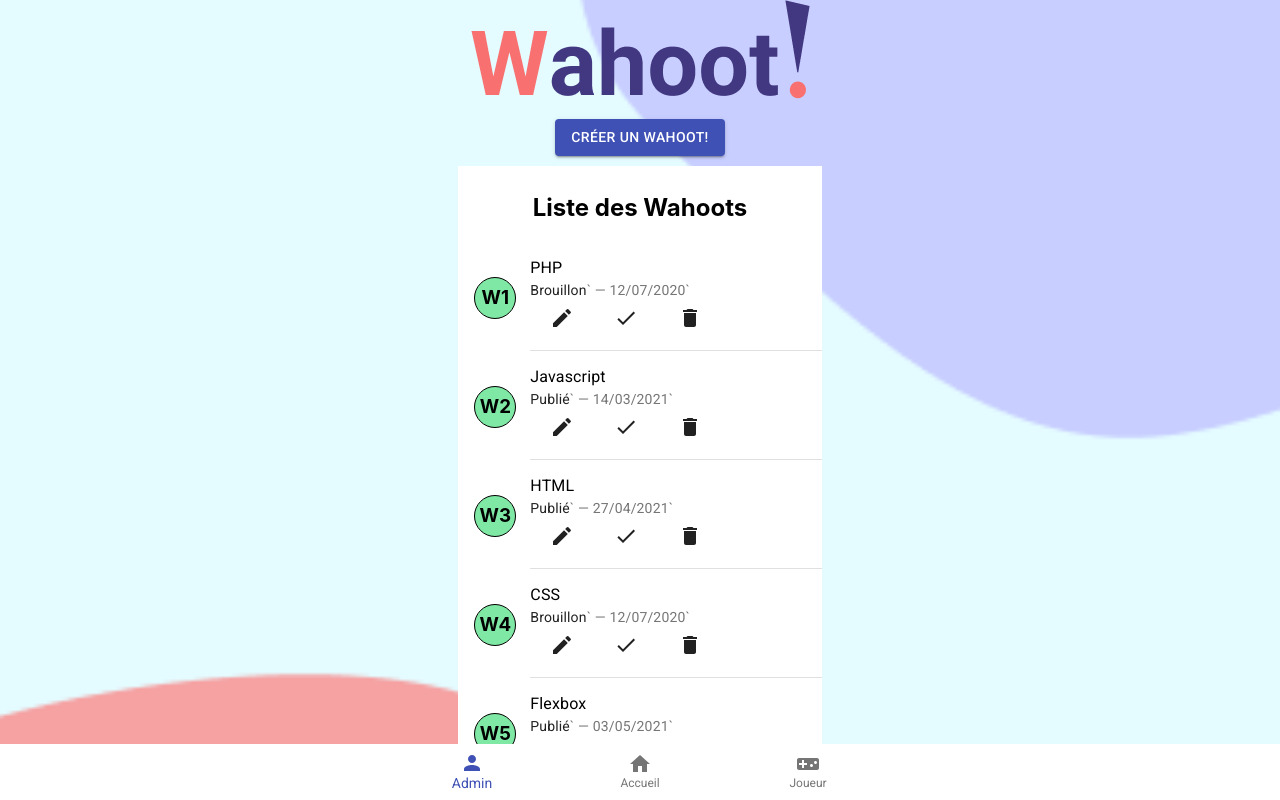
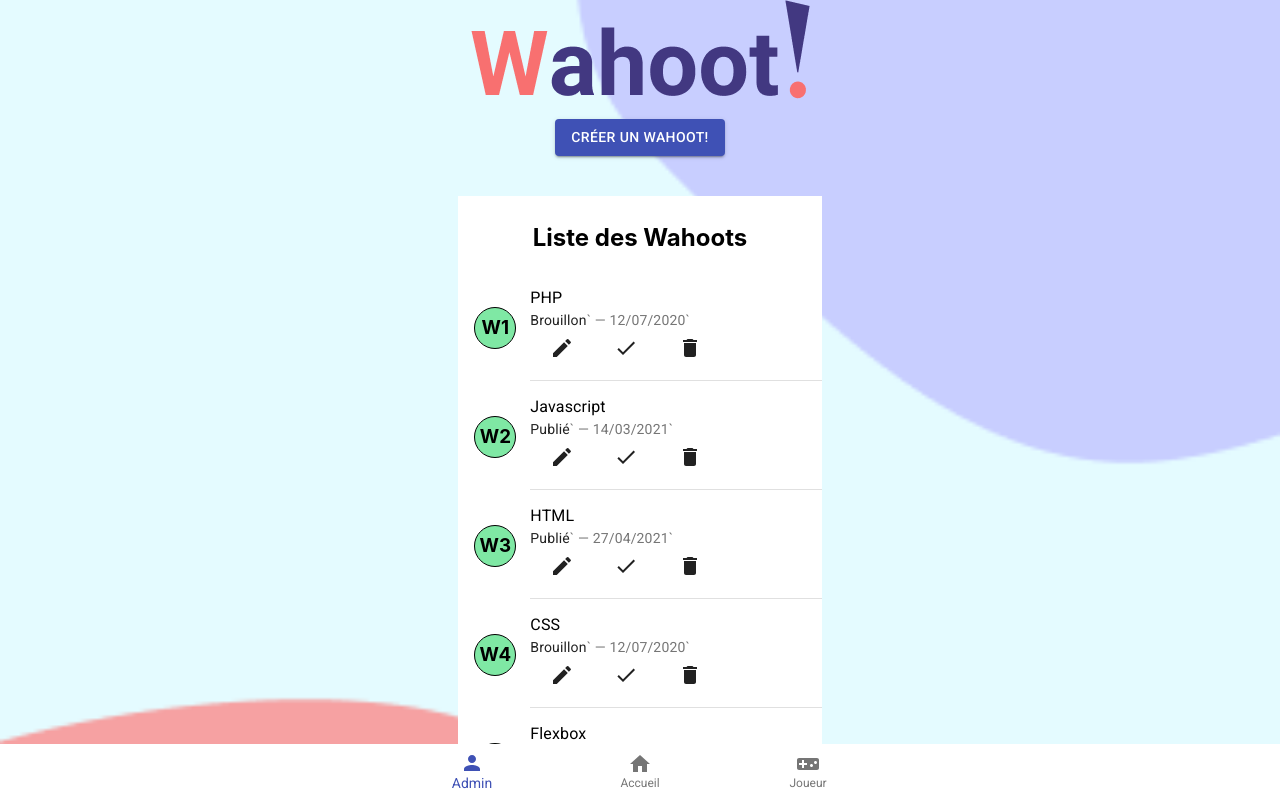
Before and after one commit to WildCodeSchool/bdx-wahoot, a React (Create React App) app in the folder wahoot/: page / in a window 1280 px wide. Shown: the top 800 px of the page. Built offline with nearby package versions, Linux system fonts and the light colour scheme.

Commit message:
modif marges haut/bas

```diff
--- a/wahoot/src/View/ListWahoot/Components/CardsWahootList.jsx
+++ b/wahoot/src/View/ListWahoot/Components/CardsWahootList.jsx
@@ -16,7 +16,7 @@ const useStyles = makeStyles((theme) => ({
     width: "100%",
     maxWidth: "36ch",
     backgroundColor: theme.palette.background.paper,
-    margin: "10px auto",
+    margin: "40px auto",
     "& h2": {
       textAlign: "center",
     },
```
